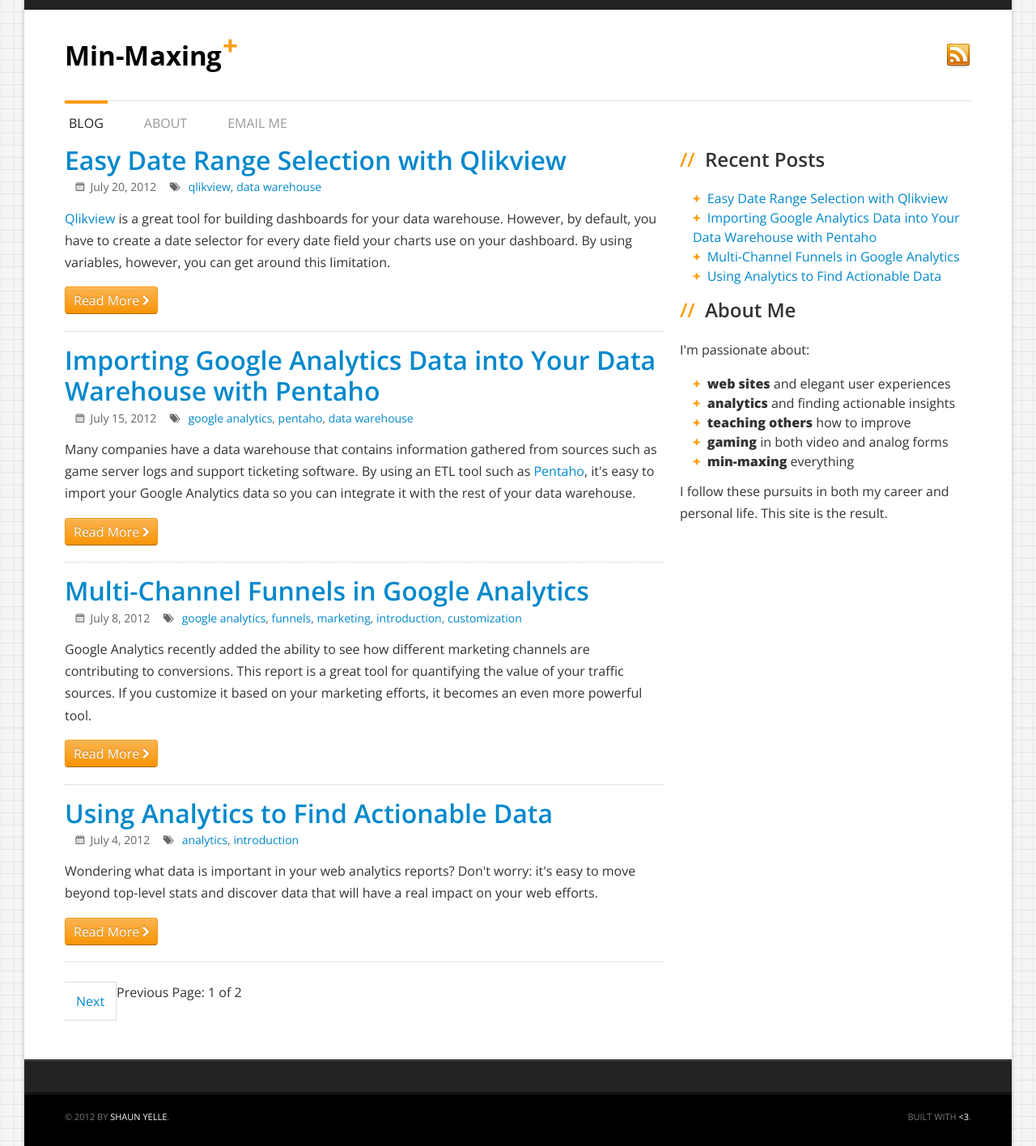
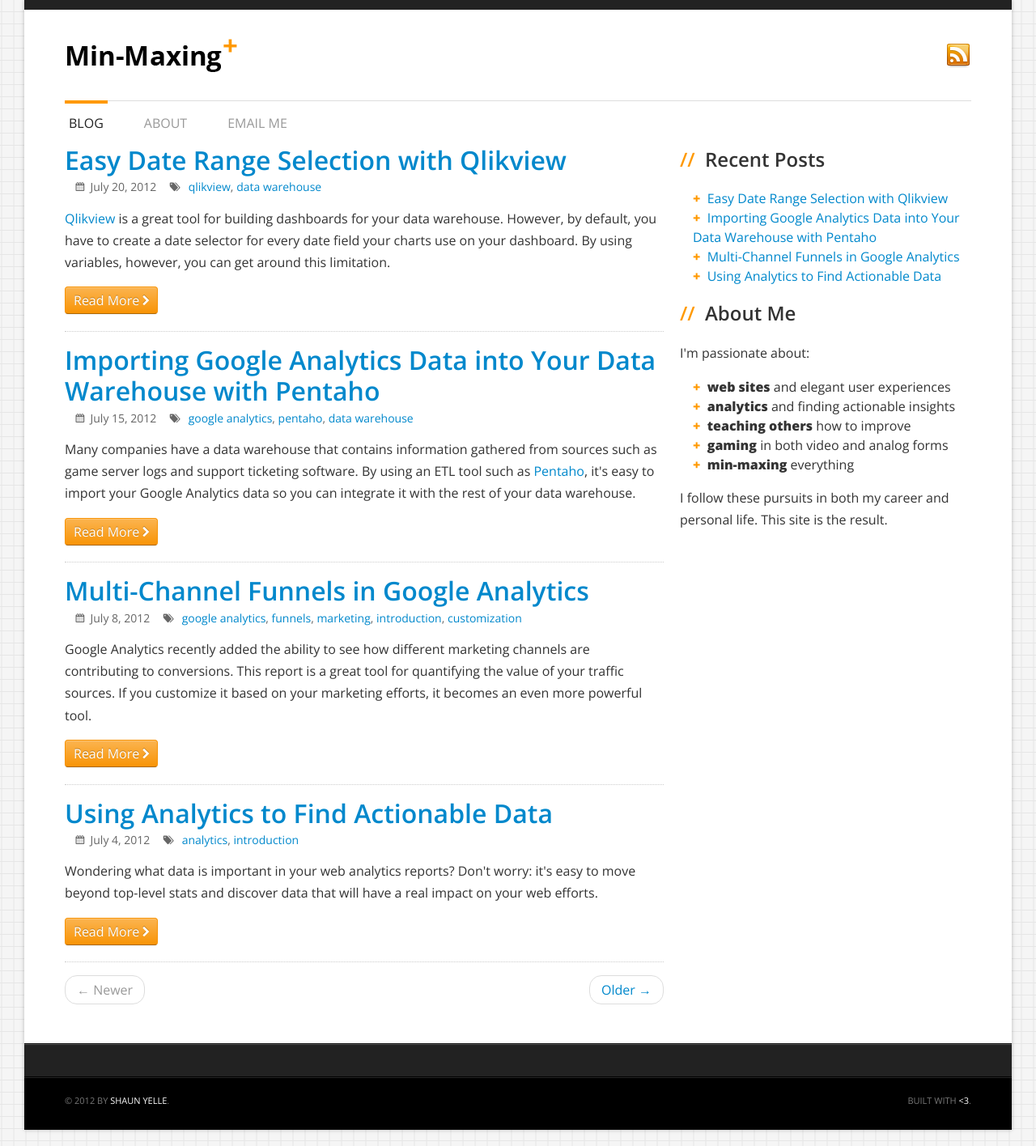
Before and after one commit to syelle/syelle.github.com, a Jekyll site: the page built from blog/index.html, in a window 1280 px wide. Shown: the whole page at 81% size. Built offline with Jekyll 4.4.1, drawn with Linux system fonts in a browser that asks for light colours.

Commit message:
style pagination

```diff
--- a/assets/css/global-classes.css
+++ b/assets/css/global-classes.css
@@ -2,7 +2,7 @@
   float: right;
   padding-top: 6px; }
 
-#nav li:before {
+#nav li:before, .pager li:before {
   content: ""; }
 
 .btn-primary {
--- a/assets/css/sass/global-classes.scss
+++ b/assets/css/sass/global-classes.scss
@@ -3,7 +3,7 @@
     padding-top: 6px;
 }
 
-#nav li {
+#nav li, .pager li {
     &:before {
         content: "";
     }
--- a/blog/index.html
+++ b/blog/index.html
@@ -33,22 +33,20 @@
 
 			{% endfor %}
 
-			<div class="pagination">
+			<ul class="pager">
 			{% if paginator.previous_page %}
 				{% if paginator.page > 2 %}
-			    		<a href="/blog/page-{{paginator.previous_page}}" class="previous">Previous</a>
+		    		<li class="previous"><a href="/blog/page-{{paginator.previous_page}}">&larr; Newer</a></li>
 		    	{% else %}
-						<a href="/blog/" class="previous">Previous</a>
+					<li class="previous"><a href="/blog/">&larr; Newer</a></li>
 		    	{% endif %}
 			{% else %}
-					<span class="previous">Previous</span>
+				<li class="previous disabled"><a href="/blog/">&larr; Newer</a></li>
 			{% endif %}
 
-			  	<span class="page_number ">Page: {{paginator.page}} of {{paginator.total_pages}}</span>
-
 			{% if paginator.next_page %}
-			 		<a href="/blog/page-{{paginator.previous_page}}{{paginator.next_page}}" class="next ">Next</a>
+		 		<li class="next"><a href="/blog/page-{{paginator.next_page}}">Older &rarr;</a></li>
 		  	{% else %}
-			    	<span class="next ">Next</span>
+		    	<li class="next disabled"><a href="/blog/">Older &rarr;</a></li>
 		  	{% endif %}
-			</div>
+		  	</ul>
```
Also changed, not shown: assets/css/main.min.css. Lines whose indentation alone changed are shown as unchanged.
